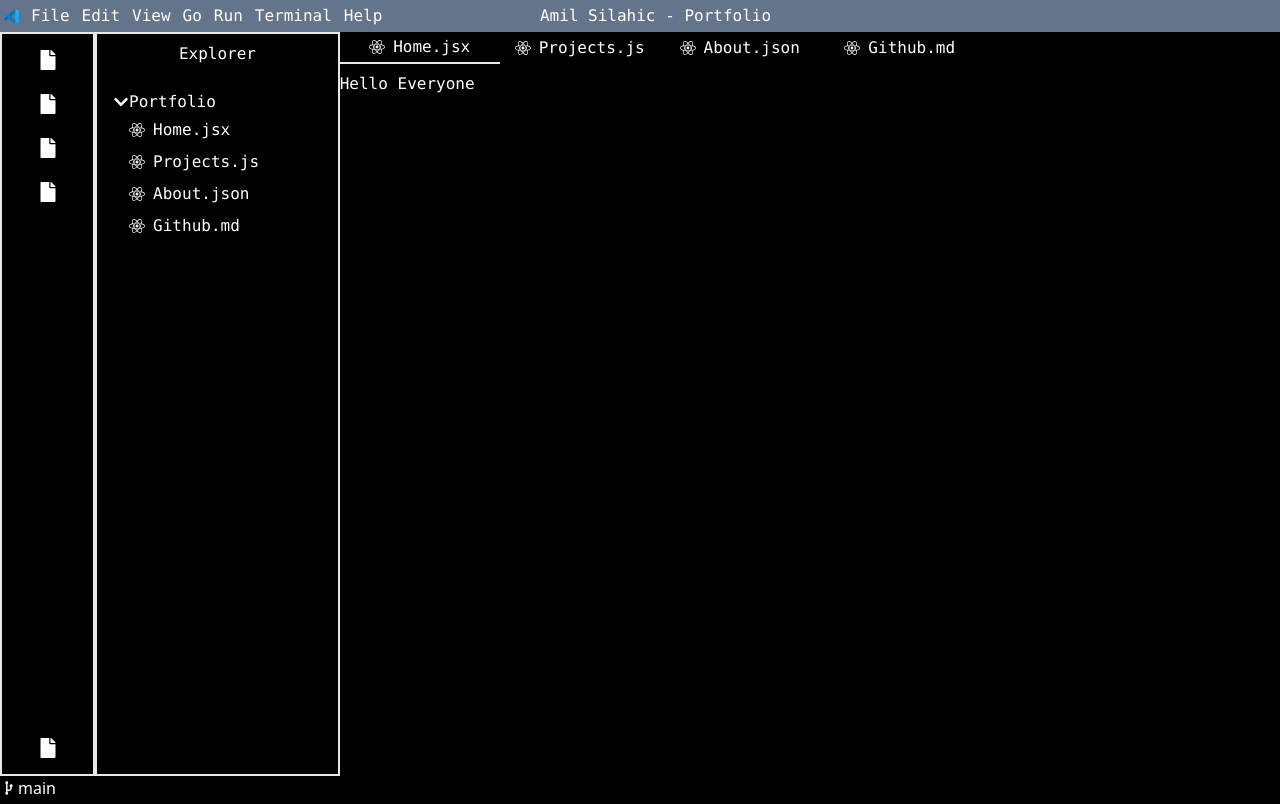
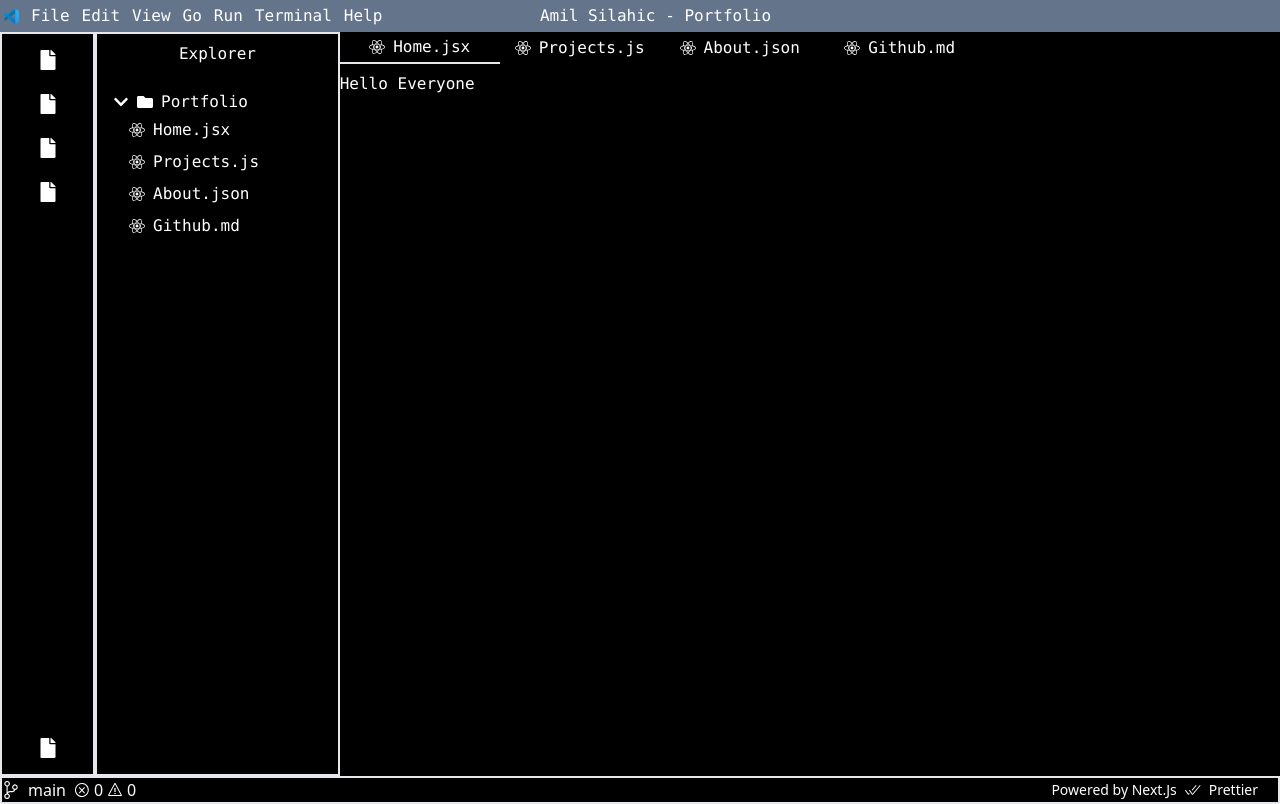
Before and after one commit to SilahicAmil/nextjs-updated-portfolio, a Next.js app: page / in a window 1280 px wide. Built offline with nearby package versions, Linux system fonts and the light colour scheme.

Commit message:
adding bottom nav thingy

```diff
--- a/components/Navigation/BottomNav.js
+++ b/components/Navigation/BottomNav.js
@@ -1,12 +1,30 @@
-import { CgGitFork } from "react-icons/cg";
+import {
+  VscCheckAll,
+  VscError,
+  VscSourceControl,
+  VscWarning,
+} from "react-icons/vsc";
 
 const BottomNav = ({}) => {
   return (
-    <div className="w-screen flex items-center">
-      <div>
-        <CgGitFork className="text-lg" />
-      </div>
-      <p>main</p>
+    <div className="w-screen h-full border-2">
+      <ul className="flex items-center justify-between">
+        <div className="flex items-center gap-2">
+          <VscSourceControl className="text-lg" />
+          <p>main</p>
+          <div className="flex items-center gap-1">
+            <VscError />
+            <span>0</span>
+            <VscWarning />
+            <span>0</span>
+          </div>
+        </div>
+        <div className="flex items-center gap-2 mr-5">
+          <span className="text-sm ">Powered by Next.Js</span>
+          <VscCheckAll />
+          <span className="text-sm">Prettier</span>
+        </div>
+      </ul>
     </div>
   );
 };
--- a/components/Navigation/Navigation.js
+++ b/components/Navigation/Navigation.js
@@ -1,4 +1,4 @@
-import { FaChevronRight, FaFile, FaReact } from "react-icons/fa";
+import { FaChevronRight, FaFolder, FaReact } from "react-icons/fa";
 
 import ActionsNav from "./ActionsNav";
 import FilesNav from "./FilesNav";
@@ -22,12 +22,13 @@ const Navigation = ({ children }) => {
             <aside>
               <ul>
                 <label
-                  className="flex items-center cursor-pointer"
+                  className="flex items-center cursor-pointer gap-2"
                   onClick={showFilesHandler}
                 >
                   <FaChevronRight
                     className={`${!showFiles ? "rotate-90" : null}`}
                   />
+                  <FaFolder />
                   <p>Portfolio</p>
                 </label>
                 {!showFiles ? (
```
